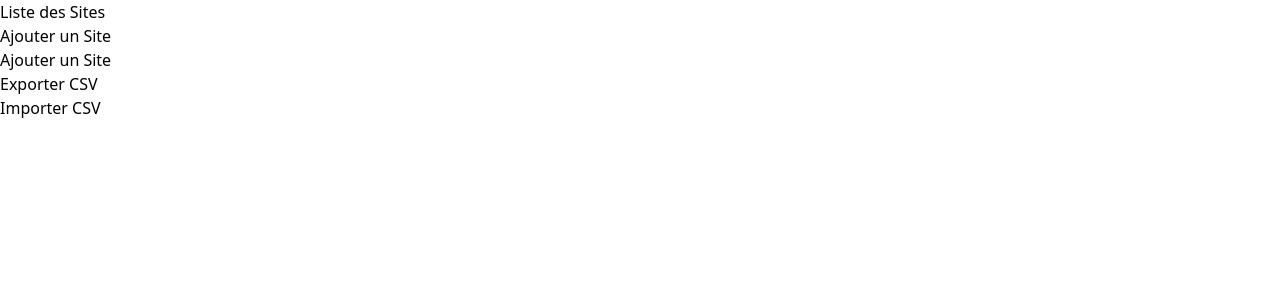
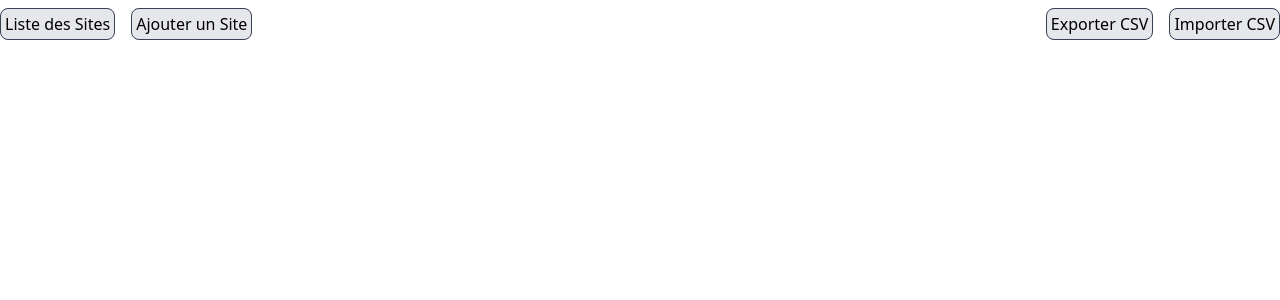
Before and after one commit to Inosthful/b3-c3-django-Martinez-Hauteville, a Django app: template password_manager/appssword/templates/base.html in a window 1280 px wide. Shown: the top 300 px of the page. Run offline with Django 3.2, Linux system fonts and the light colour scheme; the template is opened without the code that fills it, so the values that code supplies are empty.

Commit message:
nav style

```diff
--- a/password_manager/appssword/templates/base.html
+++ b/password_manager/appssword/templates/base.html
@@ -10,12 +10,18 @@
 <body class="">
 
     <nav>
-        <ul>
-            <li><a href="{% url 'list_sites' %}">Liste des Sites</a></li>
-            <li><a href="{% url '/add' %}">Ajouter un Site</a></li>
-            <li><a href="{% url '/suppress' %}">Ajouter un Site</a></li>
-            <li><a href="{% url 'export_csv' %}">Exporter CSV</a></li>
-            <li><a href="{% url 'import_csv' %}">Importer CSV</a></li>
+        <ul class="flex flex-row justify-between pt-3">
+            <div class="">
+           <div class="flex flex-row gap-4">
+            <li><a href="{% url 'list_sites' %}" class="border border-gray-700 p-1 rounded-lg bg-gray-200 hover:bg-gray-400 ">Liste des Sites</a></li>
+            <li><a href="{% url 'add_site' %}" class="border border-gray-700 p-1 rounded-lg bg-gray-200 hover:bg-gray-400">Ajouter un Site</a></li>
+            </div>
+        </div>
+        <div class="flex flex-row gap-4">
+            <li><a href="{% url 'export_csv' %}" class="border border-gray-700 p-1 rounded-lg bg-gray-200 hover:bg-gray-400">Exporter CSV</a></li>
+            <li><a href="{% url 'import_csv' %}" class="border border-gray-700 p-1 rounded-lg bg-gray-200 hover:bg-gray-400">Importer CSV</a></li>
+        </div>
+        </div>
         </ul>
     </nav>
     {% comment %} <button id="toggleDarkMode">Toggle Dark Mode</button> {% endcomment %}
```
